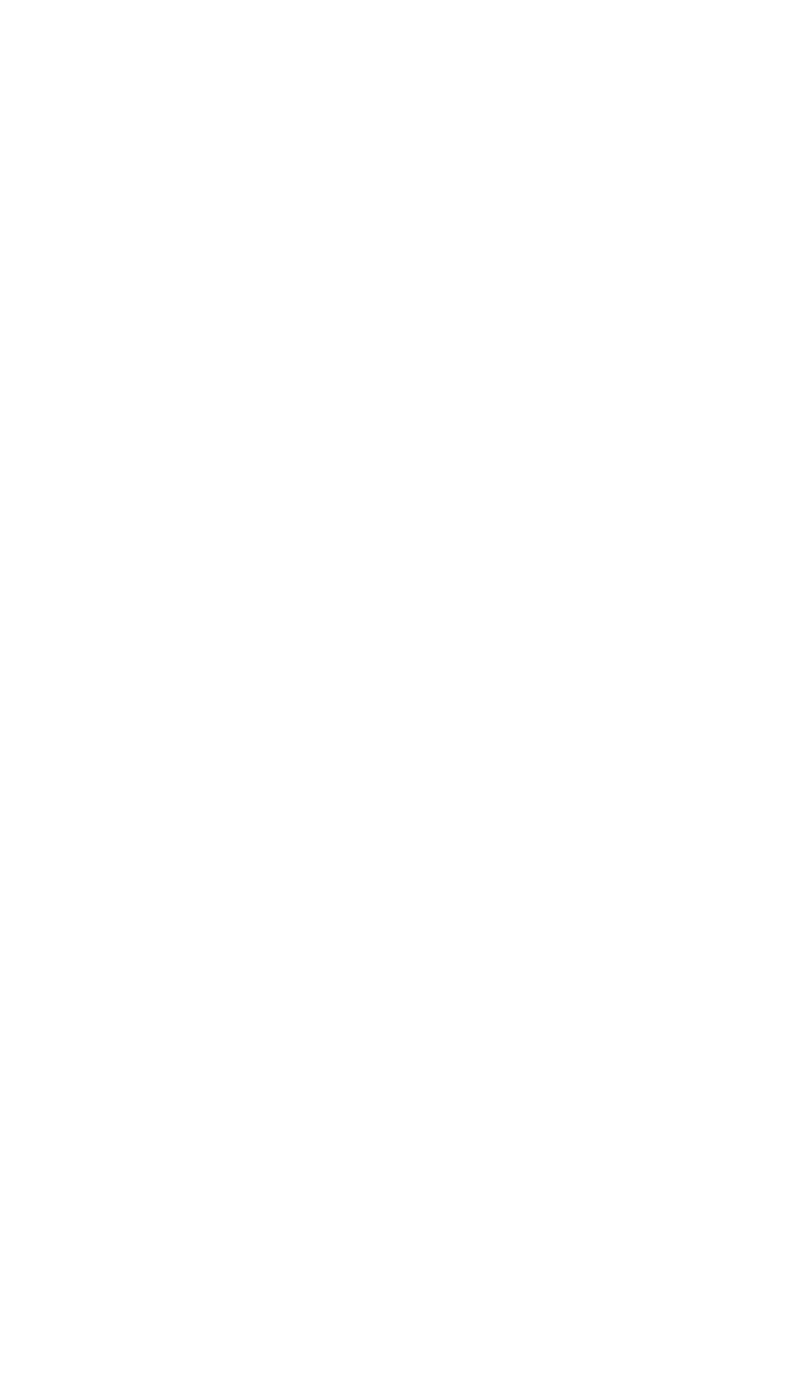
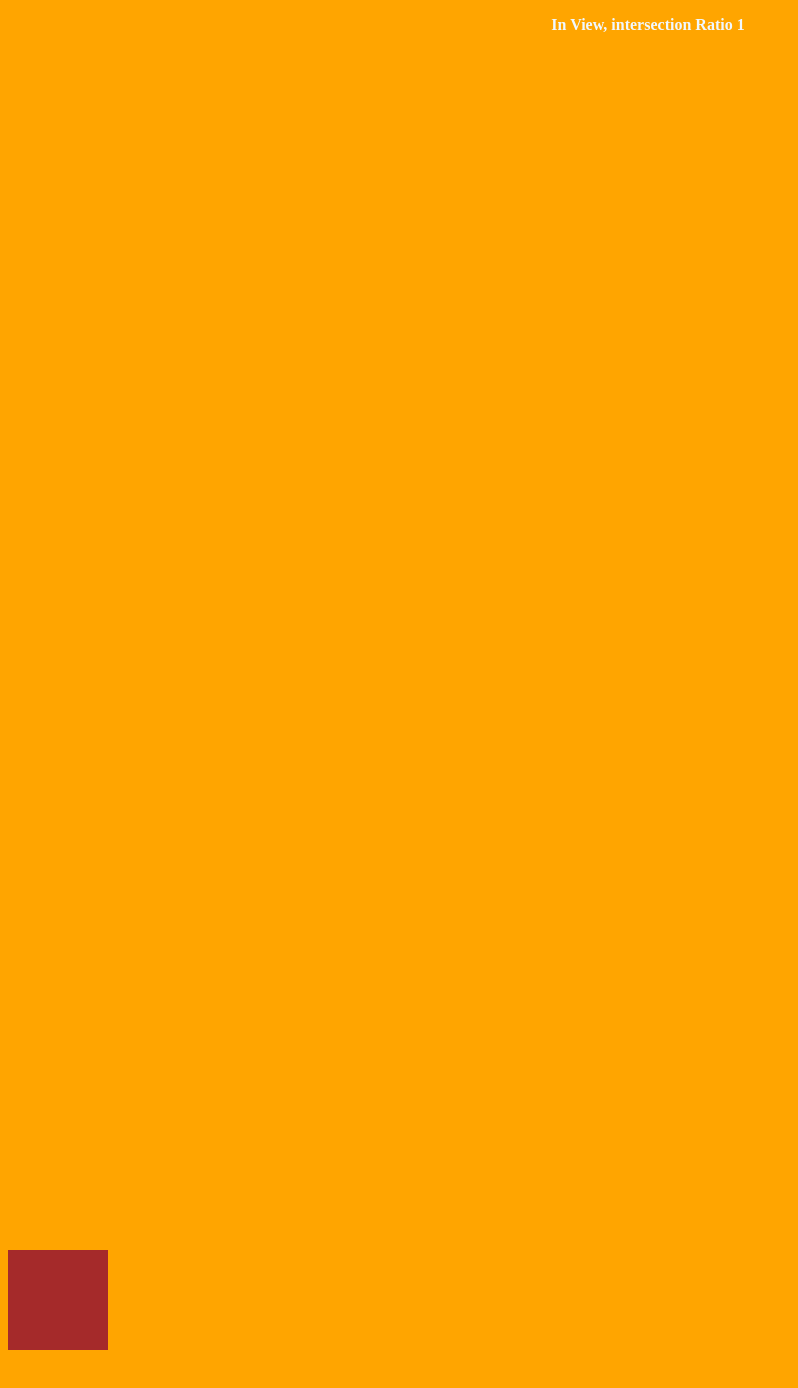
Before and after one commit to Programero/Javascript_Util_Functions, a plain HTML site: page util/IntersectionObserver_checkIfElementIsInView.html in a window 1280 px wide. Shown: the top 1388 px of the page, without its empty margins (0-798 px from the left). Before the commit the page ends 800 px from the top, so only its background shows below. Drawn offline with Linux system fonts and the light colour scheme.

Commit message:
Intersection Observer

```diff
--- a/util/IntersectionObserver_checkIfElementIsInView.html
+++ b/util/IntersectionObserver_checkIfElementIsInView.html
@@ -5,6 +5,49 @@
     <meta http-equiv="X-UA-Compatible" content="IE=edge" />
     <meta name="viewport" content="width=device-width, initial-scale=1.0" />
     <title>Intersection Observer</title>
+    <style>
+      body {
+        height: 3000px;
+        background: orange;
+      }
+      #box {
+        position: absolute;
+        top: 1250px;
+        height: 100px;
+        width: 100px;
+        background-color: brown;
+        color: aliceblue;
+      }
+      #message {
+        width: 100%;
+        text-align: center;
+        position: fixed;
+        top: 0px;
+        color: aliceblue;
+        font-weight: 700;
+      }
+    </style>
   </head>
-  <body></body>
+  <body>
+    <p id="message"></p>
+    <div id="box"></div>
+    <script>
+      const options = {
+        root: null,
+        rootMargin: "0px",
+        threshold: [0, 0.25, 0.5, 1],
+      };
+
+      let observer = new IntersectionObserver((entries, observer) => {
+        entries.forEach((entry) => {
+          if (entry.isIntersecting) {
+            window.message.textContent = `In View, intersection Ratio ${entry.intersectionRatio}`;
+          } else {
+            window.message.textContent = "NOT IN VIEW";
+          }
+        });
+      }, options);
+      observer.observe(window.box);
+    </script>
+  </body>
 </html>
```
Also changed, not shown: IntersectionObserver_lazyloadImages.html (added, +59 -0 lines), util/checkIfElemIsInView.html (+1 -1 lines), util/scrollindicator.html (renamed from util/checkPercentageOfPageScrolled.html).
